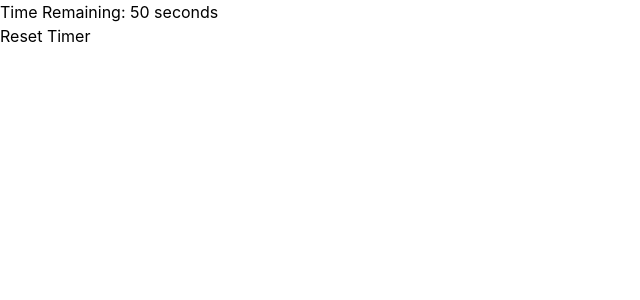
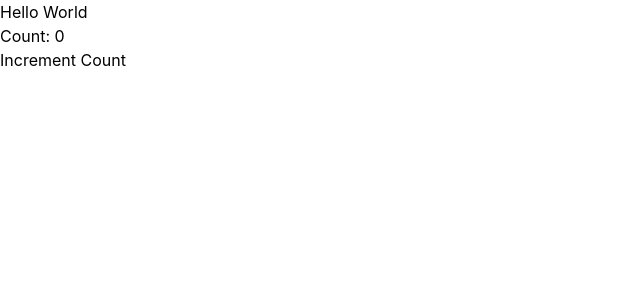
Before and after one commit to khanalabhiyan/react-kss, a React (Create React App) app: page / in a window 1280 px wide. Shown: the top 300 px of the page, without its empty margins (0-640 px from the left). Built offline with nearby package versions, Linux system fonts and the light colour scheme.

Commit message:
prop drilling

```diff
--- a/src/components/App.tsx
+++ b/src/components/App.tsx
@@ -1,11 +1,15 @@
 // import { Test } from "./Test";
 // import Garage from "./ParentChild";
 // import {Timer} from "./Timer";
-import { TimerWithEvents } from "./TimerWithEvents";
+// import {Ball} from "./ConditionalRendering";
+// import { ReactList } from "./ReactList";
+import { ParentComponent } from "./prop-drilling/ParentComponenent";
+// import {Car} from "./State";
+// import { TimerWithEvents } from "./TimerWithEvents";
 
 function App() {
   return (
-    <TimerWithEvents initialTime={60} />
+    <ParentComponent message="Hello World"/>
   );
 }
 
--- /dev/null
+++ b/src/components/ConditionalRendering.tsx
@@ -0,0 +1,14 @@
+import React from 'react';
+
+export const Ball: React.FC = () => {
+  const isGoal: boolean = false;
+
+  const getGoal = (): JSX.Element => {
+    if (isGoal) {
+      return <h1>Goal!</h1>;
+    }
+    return <h1>MISSED!</h1>;
+  };
+
+  return <>{getGoal()}</>;
+};
--- /dev/null
+++ b/src/components/ReactList.tsx
@@ -0,0 +1,11 @@
+import React from 'react';
+
+export const ReactList: React.FC = () => {
+  const myList = ['Peter', 'Sachin', 'Kevin', 'Dhoni', 'Alisa'];
+
+  const listItems = myList.map((item, index) => (
+    <li key={index}>{index+1}. {item}</li>
+  ));
+
+  return <ul>{listItems}</ul>;
+};
--- /dev/null
+++ b/src/components/State.tsx
@@ -0,0 +1,18 @@
+import React, { useState } from 'react';
+
+export const Car: React.FC = () => {
+  const [count, setCount] = useState<number>(0);
+
+  const incrementCount = () => {
+    setCount(count + 1);
+  };
+
+  return (
+    <>
+      <h1>My {count}</h1>
+      <button type="button" onClick={incrementCount}>
+        Increment
+      </button>
+    </>
+  );
+};
--- /dev/null
+++ b/src/components/prop-drilling/ChildComponenet.tsx
@@ -0,0 +1,18 @@
+import React from 'react';
+import GrandChildComponent from './GrandChildComponent';
+
+interface ChildProps {
+  count: number;
+  setCount: React.Dispatch<React.SetStateAction<number>>;
+}
+
+const ChildComponent: React.FC<ChildProps> = ({ count, setCount }) => {
+  return (
+    <div>
+      <p>Count: {count}</p>
+      <GrandChildComponent count={count} setCount={setCount} />
+    </div>
+  );
+};
+
+export default ChildComponent;
--- /dev/null
+++ b/src/components/prop-drilling/GrandChildComponent.tsx
@@ -0,0 +1,16 @@
+import React from 'react';
+
+interface GrandChildProps {
+  count: number;
+  setCount: React.Dispatch<React.SetStateAction<number>>;
+}
+
+const GrandChildComponent: React.FC<GrandChildProps> = ({ count, setCount }) => {
+  return (
+    <div>
+      <button onClick={() => setCount(count + 1)}>Increment Count</button>
+    </div>
+  );
+};
+
+export default GrandChildComponent;
--- /dev/null
+++ b/src/components/prop-drilling/ParentComponenent.tsx
@@ -0,0 +1,18 @@
+// ParentComponent.tsx
+import React, { useState } from 'react';
+import ChildComponent from './ChildComponenet';
+
+interface ParentProps {
+  message: string;
+}
+
+export const ParentComponent: React.FC<ParentProps> = ({ message }) => {
+  const [count, setCount] = useState(0);
+
+  return (
+    <div>
+      <h1>{message}</h1>
+      <ChildComponent count={count} setCount={setCount} />
+    </div>
+  );
+};
```
